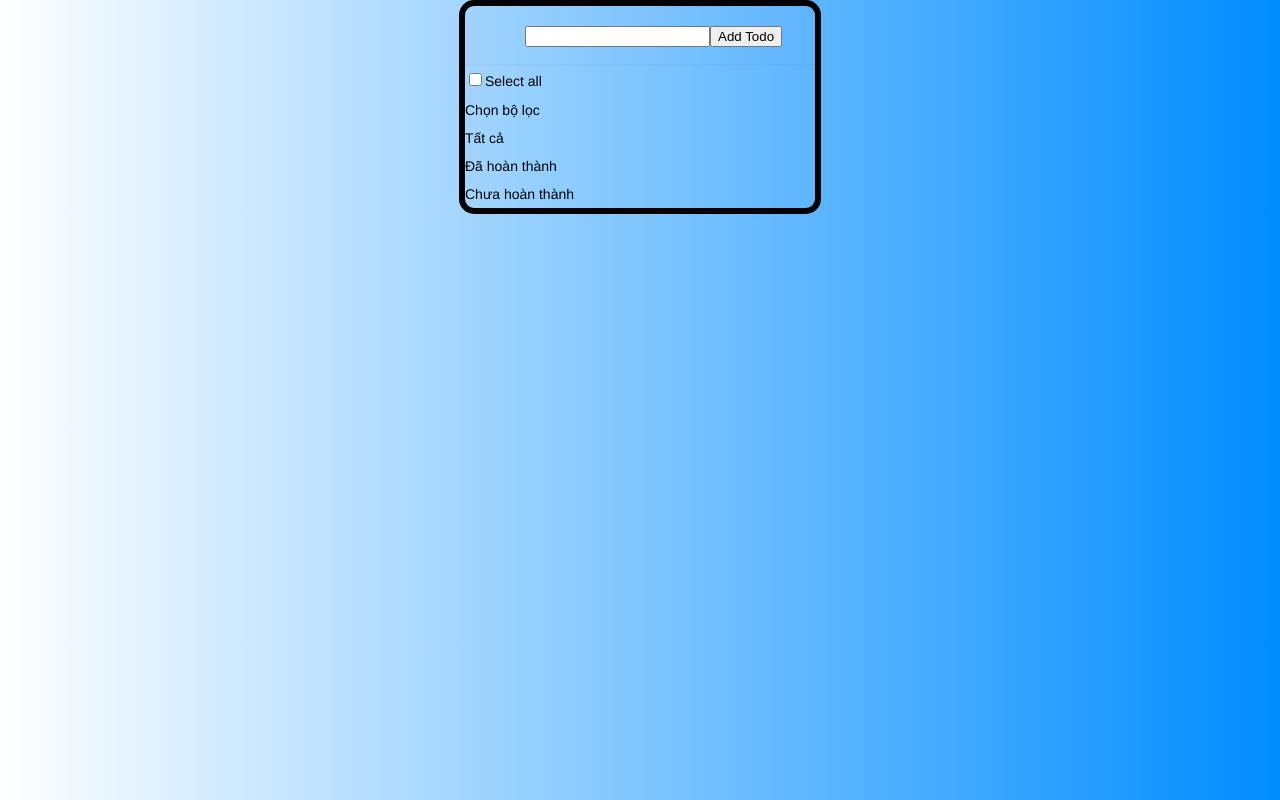
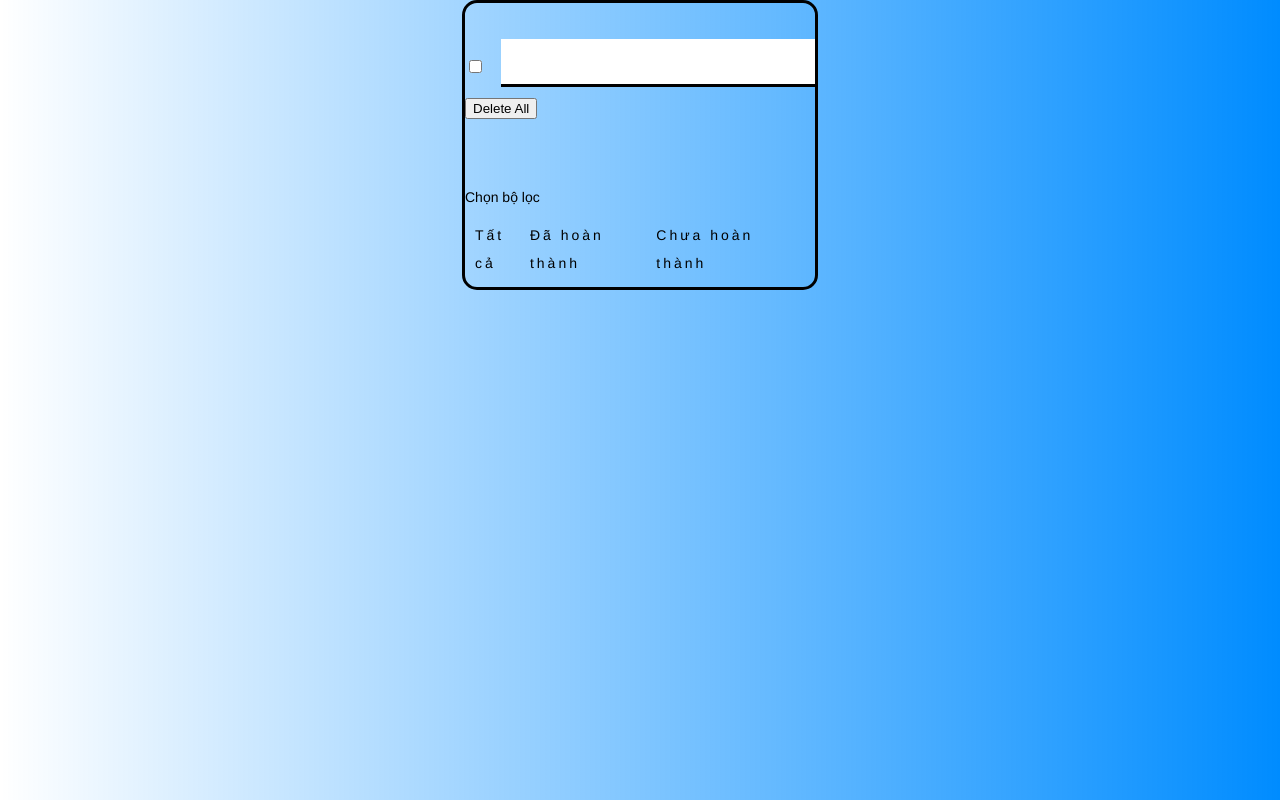
Before and after one commit to QuangKhai2704/todolist-app, a React (Create React App) app: page / in a window 1280 px wide. Built offline with nearby package versions, Linux system fonts and the light colour scheme.

Commit message:
my changes

```diff
--- a/package.json
+++ b/package.json
@@ -9,6 +9,7 @@
     "react": "^17.0.2",
     "react-dom": "^17.0.2",
     "react-scripts": "5.0.0",
+    "uuid": "^8.3.2",
     "web-vitals": "^2.1.4"
   },
   "scripts": {
--- a/src/App.js
+++ b/src/App.js
@@ -2,6 +2,7 @@ import TodoList from "./components/TodoList";
 import AddTodos from "./components/AddTodos";
 import React from "react";
 import FilterTodo from "./components/FilterTodo";
+import { v4 as uuidv4 } from "uuid";
 
 class App extends React.Component {
   constructor() {
@@ -9,11 +10,62 @@ class App extends React.Component {
     this.state = {
       todos: [],
       todoFilter: [],
+      trigger: false,
     };
     this.filterTodoCompleted = this.filterTodoCompleted.bind(this);
     this.filterClear = this.filterClear.bind(this);
     this.filterTodoNotCompleted = this.filterTodoNotCompleted.bind(this);
+    //this.handleUpdate = this.handleUpdate(this);
   }
+  handleTick = async (kaka) => {
+    const uuid = uuidv4();
+    const newApp = this.state.todos.map((todo) => {
+      if (todo === kaka)
+        return {
+          text: todo.text,
+          completed: todo.completed === true ? false : true,
+          uuid: uuid,
+        };
+      else return todo;
+    });
+    await this.setState({ todos: newApp });
+    localStorage.setItem("todos", JSON.stringify(this.state.todos));
+  };
+  selects = async () => {
+    const uuid = uuidv4();
+    const newApp = this.state.todos.map((todo) => {
+      if (this.state.trigger === false)
+        return { text: todo.text, completed: true, uuid: uuid };
+      else if (this.state.trigger === true)
+        return { text: todo.text, completed: false, uuid: uuid };
+      else return todo;
+    });
+    this.setState({ trigger: !this.state.trigger });
+    await this.setState({ todos: newApp });
+    localStorage.setItem("todos", JSON.stringify(this.state.todos));
+  };
+  handleUpdate = async (todo, tada) => {
+    const uuid = uuidv4();
+    const newFix = this.state.todos.map((_todo) => {
+      if (_todo.uuid === tada.uuid)
+        return { completed: false, text: todo, uuid: uuid };
+      else return _todo;
+    });
+    await this.setState({ todos: newFix });
+    localStorage.setItem("todos", JSON.stringify(this.state.todos));
+  };
+  handleDelete = async (hahaha) => {
+    const index = this.state.todos.indexOf(hahaha);
+    const newFix = this.state.todos.splice(index, 1);
+
+    await this.setState({ todos: newFix });
+    localStorage.setItem("todos", JSON.stringify(this.state.todos));
+  };
+  handleDeleteAll = async () => {
+    const newFix = this.state.todos.filter((todo) => todo.completed === false);
+    await this.setState({ todos: newFix });
+    localStorage.setItem("todos", JSON.stringify(this.state.todos));
+  };
   filterClear = () => {
     this.setState({ todoFilter: [] });
   };
@@ -23,7 +75,7 @@ class App extends React.Component {
       else return "";
     });
     await this.setState({ todoFilter: todoCompleted });
-    console.log(this.state.todoFilter);
+
   };
   filterTodoNotCompleted = async () => {
     const todoNotCompleted = this.state.todos.map((todo) => {
@@ -33,7 +85,6 @@ class App extends React.Component {
     await this.setState({ todoFilter: todoNotCompleted });
   };
   render() {
-    console.log(this.state.todos);
     return (
       <div>
         <AddTodos addTodoFn={this.addTodo}></AddTodos>
@@ -41,6 +92,12 @@ class App extends React.Component {
           <div>
             <TodoList
               updateTodoFn={this.updateTodo}
+              handleUpdate={this.handleUpdate}
+              handleDelete={this.handleDelete}
+              selects={this.selects}
+              handleTick={this.handleTick}
+              handleDeleteAll={this.handleDeleteAll}
+              trigger={this.state.trigger}
               todos={this.state.todos}
             ></TodoList>
           </div>
@@ -51,14 +108,16 @@ class App extends React.Component {
         )}
         <label htmlFor="todo">Chọn bộ lọc</label>
         <br />
-        <div value="All" onClick={this.filterClear}>
+        <div className="wrap">
+          <div value="All" onClick={this.filterClear}>
           Tất cả
-        </div>
-        <div value="completed" onClick={this.filterTodoCompleted}>
+          </div>
+          <div value="completed" onClick={this.filterTodoCompleted}>
           Đã hoàn thành
-        </div>
-        <div value="notCompleted" onClick={this.filterTodoNotCompleted}>
+          </div>
+          <div value="notCompleted" onClick={this.filterTodoNotCompleted}>
           Chưa hoàn thành
+          </div>
         </div>
       </div>
     );
@@ -74,29 +133,31 @@ class App extends React.Component {
     }
   };
   addTodo = async (todo, completed) => {
+    const uuid = uuidv4();
     await this.setState({
       todos: [
         ...this.state.todos,
         {
           text: todo,
           completed: completed,
+          uuid: uuid,
         },
       ],
     });
     localStorage.setItem("todo", JSON.stringify(this.state.todos));
   };
   updateTodo = async (todo) => {
+    const uuid = uuidv4();
     const newTodos = this.state.todos.map((_todo) => {
       if (todo === _todo)
         return {
           completed: true,
           text: todo.text,
+          uuid: uuid,
         };
       else return _todo;
     });
-
     await this.setState({ todos: newTodos });
-    console.log(newTodos);
     localStorage.setItem("todos", JSON.stringify(this.state.todos));
   };
 }
--- a/src/components/AddTodos.js
+++ b/src/components/AddTodos.js
@@ -14,7 +14,6 @@ class AddTodos extends React.Component {
         className='addTodosContainer'>
             <form onSubmit={(e) => this.submitTodo(e)}>
                 <input id='addTodoInput' onChange={(e) => this.updateInput(e)} type='text'></input>
-                <button type='submit'>Add Todo</button>
             </form>
          </div>
         );
--- a/src/components/TodoItem.js
+++ b/src/components/TodoItem.js
@@ -1,28 +1,28 @@
 import React from "react";
-import './style.css';
+import "./style.css";
 
 class TodoItem extends React.Component {
   constructor(props) {
     super(props);
-        this.state = { value: this.props.todo.text, disabled: true };
+    this.state = { disabled: true };
     this.disable = this.state.disabled;
     this.inputRef = null;
-        this.handleChange = this.handleChange.bind(this);
     this.handleClickOutside = this.handleClickOutside.bind(this);
     this.handleFocus = this.handleFocus.bind(this);
     this.wrapperRef = React.createRef();
+    this.handleUpdate = this.handleUpdate.bind(this);
+    this.handleDelete = this.handleDelete.bind(this);
+    this.handleTick = this.handleTick.bind(this);
   }
   handleFocus() {
     this.setState({ disabled: !this.disable });
-      }
-    handleChange(event) {
-        this.setState({ value: event.target.value });
   }
 
   handleClickOutside(event) {
     if (this.wrapperRef && !this.wrapperRef.current.contains(event.target)) {
       this.setState({ disabled: true });
-        }}
+    }
+  }
   componentDidMount() {
     document.addEventListener("mousedown", this.handleClickOutside);
   }
@@ -30,17 +30,43 @@ class TodoItem extends React.Component {
     document.removeEventListener("mousedown", this.handleClickOutside);
   }
   render() {
-        const {todo} = this.props;
-        return(
-        <label onClick={this.toggleTodo}>Click vào để sửa<input type="text"
-            className={'todoItem' + (todo.completed ? 'completed':'' )}
-             value={this.state.value} onChange={this.handleChange}  ref={this.wrapperRef} disabled={this.state.disabled}/></label>
+    const { todo } = this.props;
+    return (
+      <div>
+        <input
+          type="checkbox"
+          checked={todo === null ? "" : todo.completed === true ? true : false}
+          onChange={this.handleTick}
+        />
+        <label onClick={this.toggleTodo}>
+          <input
+            type="text"
+            className={
+              "todoItem" +
+              (todo === null ? "" : todo.completed ? "completed" : "")
+            }
+            value={todo === null ? "" : this.props.todo.text}
+            onChange={this.handleUpdate}
+            ref={this.wrapperRef}
+            disabled={this.state.disabled}
+          />
+        </label>
+      </div>
     );
   }
   toggleTodo = () => {
     this.props.updateTodoFn(this.props.todo);
-        this.handleFocus()
-    }
+    this.handleFocus();
+  };
+  handleUpdate = (e) => {
+    this.props.handleUpdate(e.target.value, this.props.todo);
+  };
+  handleDelete = () => {
+    this.props.handleDelete(this.props.todo);
+  };
+  handleTick = () => {
+    this.props.handleTick(this.props.todo);
+  };
 }
 
 export default TodoItem;
--- a/src/components/TodoList.js
+++ b/src/components/TodoList.js
@@ -1,6 +1,5 @@
 import React from "react";
 import TodoItem from "../components/TodoItem";
-
 
 class TodoList extends React.Component {
   constructor(props) {
@@ -8,50 +7,57 @@ class TodoList extends React.Component {
     this.state = { checked: true };
     this.todosRef = [];
     this.selects = this.selects.bind(this);
-    this.handleClick = this.handleClick.bind(this);
+    //this.handleUpdate = this.handleUpdate.bind(this);
+    this.handleDeleteAll = this.handleDeleteAll.bind(this);
   }
   selects() {
-    this.todosRef.map(
-      (item) => (item.checked = this.state.checked ? true : false)
-    );
-    this.isChecked = this.state.checked;
-    this.setState({ checked: !this.isChecked });
+    this.props.selects();
   }
 
   render() {
     const { todos } = this.props;
     return (
-      <div className="todoListContainer" >
-        <input type="checkbox" onClick={this.selects} />
-        Select all
+      <div className="todoListContainer">
+        <input type="checkbox" onChange={this.selects} checked={this.props.trigger?true:false} />
         {todos.map((_todo, _index) => {
           return (
             <div key={_index}>
-              <input
-
-                type="checkbox"
-                id={_index}
-                ref={(ref) => (this.todosRef[_index] = ref)}
-              />
-              <label htmlFor={_index} onClick={this.handleClick(_todo)}>
-
-              </label>
+              <label htmlFor={_index}></label>
               <TodoItem
                 updateTodoFn={this.updateTodo}
+                handleUpdate={this.handleUpdate}
+                handleDelete={this.handleDelete}
+                handleTick={this.handleTick}
                 key={_index}
                 todo={_todo}
               ></TodoItem>
             </div>
           );
         })}
+        <div className="wrapDelete">
+          <input
+            type="button"
+            value={"Delete All"}
+            onClick={this.handleDeleteAll}
+          />
+        </div>
       </div>
     );
   }
   updateTodo = (todo) => {
     this.props.updateTodoFn(todo);
   };
-  handleClick = (_todo) => {
-    _todo.completed = false;
+  handleUpdate = (todo, tada) => {
+    this.props.handleUpdate(todo, tada);
+  };
+  handleDelete = (hahaha) => {
+    this.props.handleDelete(hahaha);
+  };
+  handleTick = (kaka) => {
+    this.props.handleTick(kaka);
+  };
+  handleDeleteAll = () => {
+    this.props.handleDeleteAll();
   };
 }
 
--- a/src/components/style.css
+++ b/src/components/style.css
@@ -4,21 +4,6 @@ body {
     padding: 0;
 }
 
-.TodoInput {
-	margin: 0;
-	padding: 0;
-	border: 0;
-	background: none;
-	font-size: 100%;
-	vertical-align: baseline;
-	font-family: inherit;
-	font-weight: inherit;
-	color: inherit;
-	-webkit-appearance: none;
-	appearance: none;
-	-webkit-font-smoothing: antialiased;
-	-moz-osx-font-smoothing: grayscale;
-}
 
 body {
     font: 14px 'Helvetica Neue', Helvetica, Arial, sans-serif;
@@ -31,16 +16,21 @@ body {
     -webkit-font-smoothing: antialiased;
     -moz-osx-font-smoothing: grayscale;
     font-weight: 300;
-	border: 6px solid  rgb(0, 0, 0);
+    border: 3px solid  rgb(0, 0, 0);
     border-radius: 15px ;
 }
 
+#addTodoInput {
+	margin: 20px;
+	padding:15px;
+	width: 284px;
+	border: none;
+	border-bottom: 3px solid black;
+}
 
 .addTodosContainer {
-	padding: 16px 16px 16px 60px;
+    padding: 16px;
     border: none;
-	background: rgba(0, 0, 0, 0.003);
-	box-shadow: inset 0 -2px 1px rgba(0,0,0,0.03);
 }
 
 .todoListContainer,
@@ -49,13 +39,36 @@ html.todoItem:active {
     line-height: 30px;
     text-decoration: none;
     cursor: pointer;
+	bottom: 70px;
+    display:inline-block;
 }
 
-.todoListContainer:hover {
-	text-decoration: underline;
-}
 
 .todoItem {
     position: relative;
     left: 15px;
+    width: 308px;
 }
+
+.todoItemcompleted {
+	position: relative;
+    left: 15px;
+    width: 308px;
+}
+
+.wrap {
+    padding:10px;
+    display: -ms-flexbox;
+    display: -webkit-flex;
+    display: flex;
+    -ms-flex-align: center;
+    -webkit-align-items: center;
+    -webkit-box-align: center;
+    align-items: center;
+    letter-spacing: 3px;
+}
+
+.wrapDelete {
+    position: relative;
+    top: 10px;
+}
```
Also changed, not shown: 1 other file (tests, documents, lock files or other folders). Lines whose indentation alone changed are shown as unchanged.
